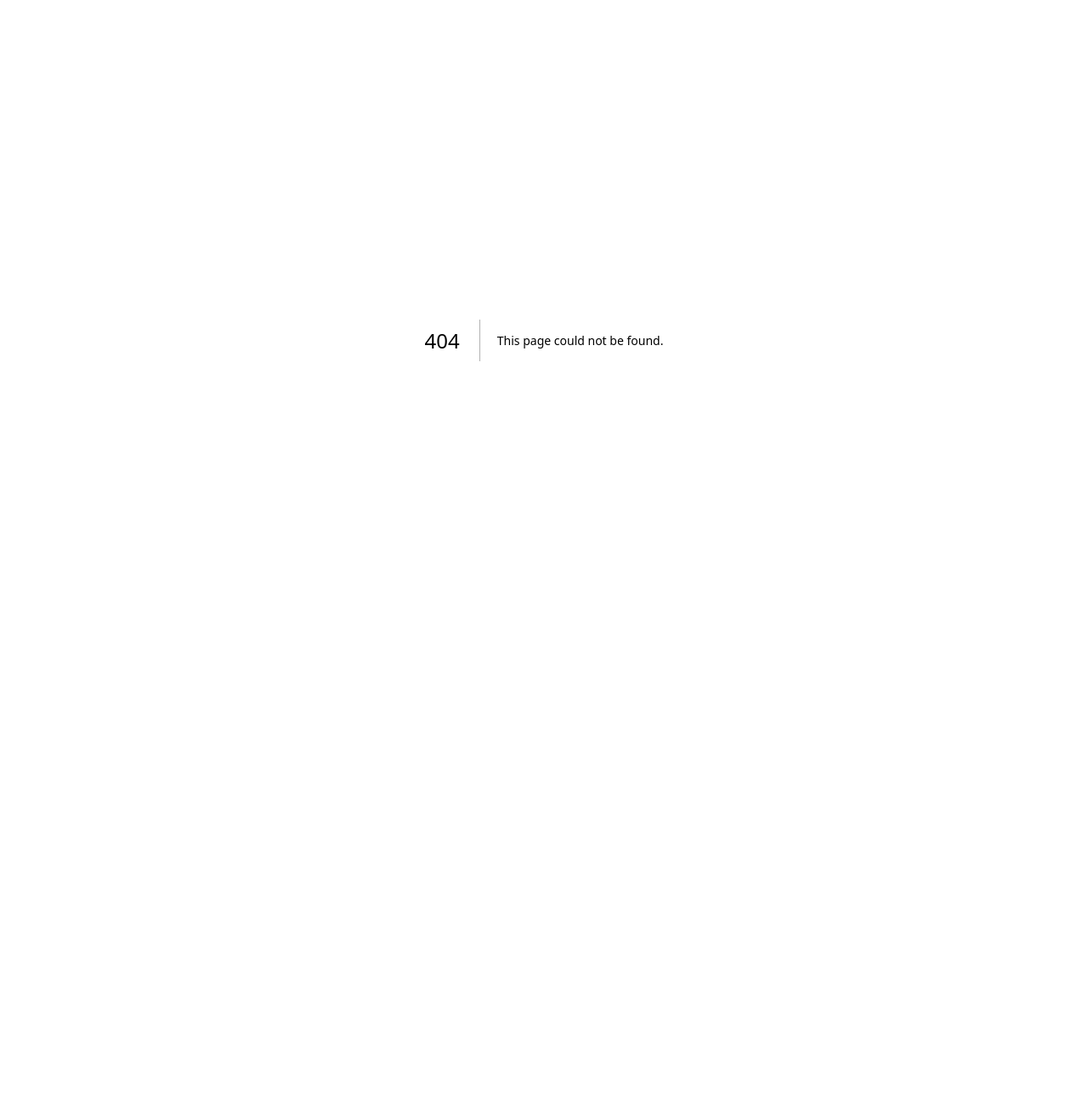
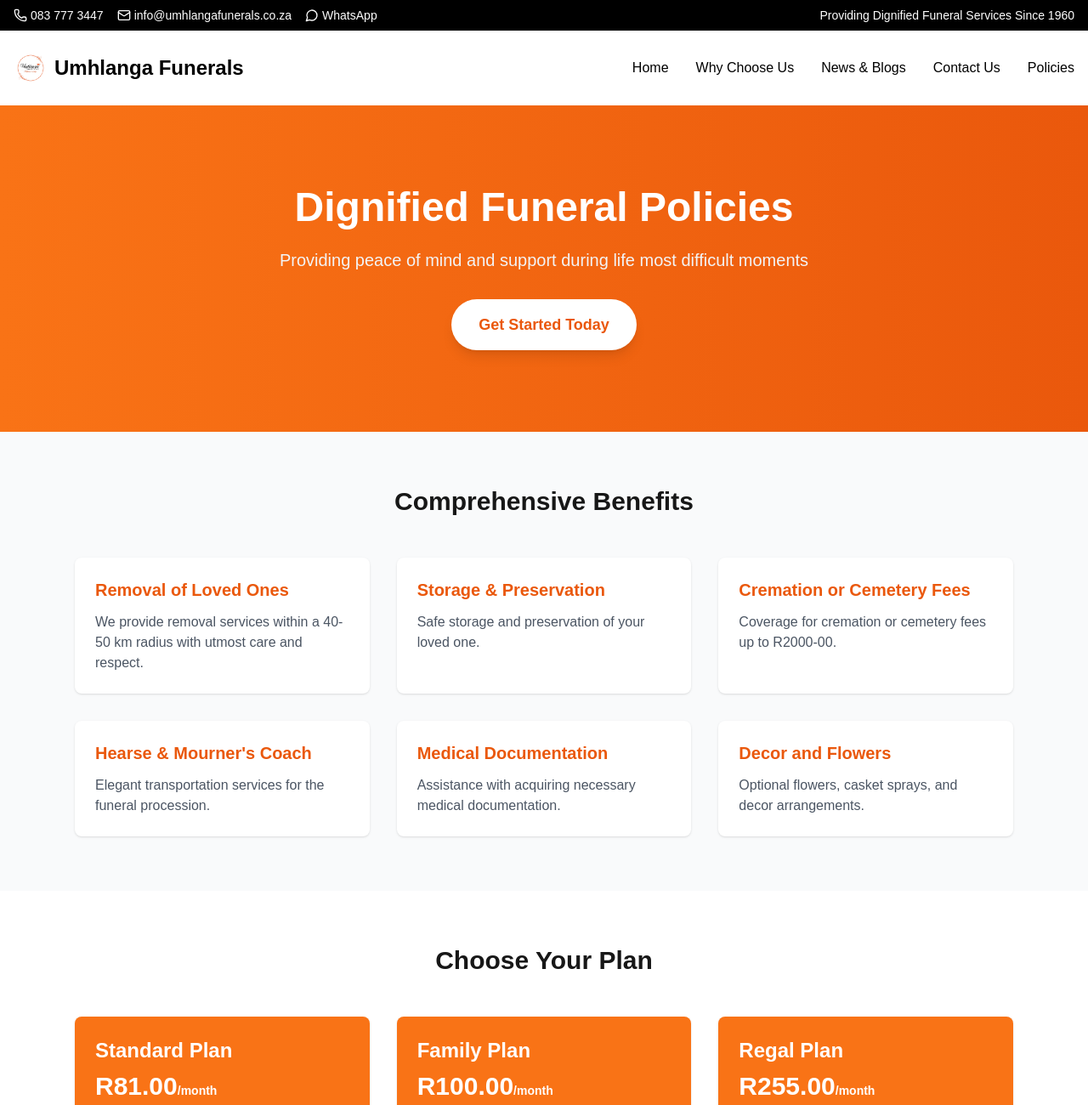
Before and after one commit to Uvaancovie/umhlanga-funerals, a Next.js app: page /policies in a window 1280 px wide. Before the commit this address had no page. Shown: the top 1300 px of the page at 85% size. Before the commit the page ends 800 px from the top, so only its background shows below. Built offline with nearby package versions, Linux system fonts and the light colour scheme.

Commit message:
the policies page

```diff
--- /dev/null
+++ b/app/policies/page.tsx
@@ -0,0 +1,135 @@
+import React from 'react';
+import { Phone, Mail, MapPin, ArrowRight } from 'lucide-react';
+import Header from '@/components/Header';
+
+const Policies = () => {
+  const benefits = [
+    {
+      title: "Removal of Loved Ones",
+      description: "We provide removal services within a 40-50 km radius with utmost care and respect."
+    },
+    {
+      title: "Storage & Preservation",
+      description: "Safe storage and preservation of your loved one."
+    },
+    {
+      title: "Cremation or Cemetery Fees",
+      description: "Coverage for cremation or cemetery fees up to R2000-00."
+    },
+    {
+      title: "Hearse & Mourner's Coach",
+      description: "Elegant transportation services for the funeral procession."
+    },
+    {
+      title: "Medical Documentation",
+      description: "Assistance with acquiring necessary medical documentation."
+    },
+    {
+      title: "Decor and Flowers",
+      description: "Optional flowers, casket sprays, and decor arrangements."
+    }
+  ];
+
+  const plans = [
+    {
+      name: "Standard Plan",
+      ageGroup: "Under 65",
+      premium: "R81.00",
+      coverage: "Basic funeral benefits"
+    },
+    {
+      name: "Family Plan",
+      ageGroup: "Under 65",
+      premium: "R100.00",
+      coverage: "Covers main member, spouse, and children under 21."
+    },
+    {
+      name: "Regal Plan",
+      ageGroup: "66-75",
+      premium: "R255.00",
+      coverage: "Comprehensive funeral benefits"
+    }
+  ];
+
+  return (
+    <><Header></Header><div className="min-h-screen bg-gray-50">
+          <div className="relative bg-gradient-to-r from-orange-500 to-orange-600 text-white py-24">
+              <div className="max-w-4xl mx-auto px-6 text-center">
+                  <h1 className="text-5xl font-bold mb-6">Dignified Funeral Policies</h1>
+                  <p className="text-xl mb-8 text-gray-100">
+                      Providing peace of mind and support during life most difficult moments
+                  </p>
+                  <button className="bg-white text-orange-600 px-8 py-4 rounded-full font-semibold text-lg hover:bg-gray-100 transition-colors shadow-lg">
+                      Get Started Today
+                  </button>
+              </div>
+          </div>
+
+          <section className="py-16 px-6 max-w-6xl mx-auto">
+              <h2 className="text-3xl font-bold text-center mb-12">Comprehensive Benefits</h2>
+              <div className="grid grid-cols-1 md:grid-cols-2 lg:grid-cols-3 gap-8">
+                  {benefits.map((benefit, index) => (
+                      <div key={index} className="bg-white rounded-lg shadow hover:shadow-lg transition-shadow p-6">
+                          <h3 className="text-xl font-semibold mb-3 text-orange-600">{benefit.title}</h3>
+                          <p className="text-gray-600">{benefit.description}</p>
+                      </div>
+                  ))}
+              </div>
+          </section>
+
+          <section className="bg-white py-16">
+              <div className="max-w-6xl mx-auto px-6">
+                  <h2 className="text-3xl font-bold text-center mb-12">Choose Your Plan</h2>
+                  <div className="grid grid-cols-1 md:grid-cols-3 gap-8">
+                      {plans.map((plan, index) => (
+                          <div key={index} className="bg-white rounded-lg shadow overflow-hidden">
+                              <div className="bg-orange-500 text-white p-6">
+                                  <h3 className="text-2xl font-bold mb-2">{plan.name}</h3>
+                                  <p className="text-3xl font-bold">{plan.premium}<span className="text-sm">/month</span></p>
+                              </div>
+                              <div className="p-6">
+                                  <ul className="space-y-4">
+                                      <li className="flex items-center text-gray-700">
+                                          <ArrowRight className="w-5 h-5 mr-2 text-orange-500" />
+                                          Age Group: {plan.ageGroup}
+                                      </li>
+                                      <li className="flex items-center text-gray-700">
+                                          <ArrowRight className="w-5 h-5 mr-2 text-orange-500" />
+                                          {plan.coverage}
+                                      </li>
+                                  </ul>
+                                  <button className="w-full mt-6 bg-orange-500 text-white py-3 rounded-lg hover:bg-orange-600 transition-colors">
+                                      Select Plan
+                                  </button>
+                              </div>
+                          </div>
+                      ))}
+                  </div>
+              </div>
+          </section>
+
+          <section className="bg-gradient-to-r from-orange-500 to-orange-600 text-white py-16">
+              <div className="max-w-4xl mx-auto px-6 text-center">
+                  <h2 className="text-3xl font-bold mb-8">Contact Us</h2>
+                  <div className="grid grid-cols-1 md:grid-cols-3 gap-8">
+                      <div className="flex flex-col items-center">
+                          <Phone className="w-8 h-8 mb-4" />
+                          <p className="font-semibold">Kumar: 083 777 3447</p>
+                          <p>Office: 031 502 3931</p>
+                      </div>
+                      <div className="flex flex-col items-center">
+                          <Mail className="w-8 h-8 mb-4" />
+                          <p>info@umhlangafunerals.co.za</p>
+                      </div>
+                      <div className="flex flex-col items-center">
+                          <MapPin className="w-8 h-8 mb-4" />
+                          <p>Umhlanga, KwaZulu-Natal</p>
+                      </div>
+                  </div>
+              </div>
+          </section>
+      </div></>
+  );
+};
+
+export default Policies;
--- a/components/Header.tsx
+++ b/components/Header.tsx
@@ -67,7 +67,7 @@
           {/* Desktop Navigation */}
           <nav className="hidden md:flex space-x-8">
             <a
-              href="#hero"
+              href="/Home"
               className="text-black hover:text-orange-500 focus:outline-none focus:ring-2 focus:ring-orange-400"
             >
               Home
@@ -89,6 +89,13 @@
               className="text-black hover:text-orange-500 focus:outline-none focus:ring-2 focus:ring-orange-400"
             >
               Contact Us
+            </a>
+
+            <a
+              href="/policies"
+              className="text-black hover:text-orange-500 focus:outline-none focus:ring-2 focus:ring-orange-400"
+            >
+              Policies
             </a>
           </nav>
 
--- a/components/WhyChooseUs.tsx
+++ b/components/WhyChooseUs.tsx
@@ -20,7 +20,7 @@
     {
       icon: <Shield className="w-12 h-12" />,
       title: "Comprehensive Policies",
-      description: "Affordable and comprehensive funeral policies starting at R299/month.",
+      description: "Affordable and comprehensive funeral policies starting at R81/month.",
       image: "/funeral-policies.png",
       alt: "Funeral policy documentation"
     },
```
